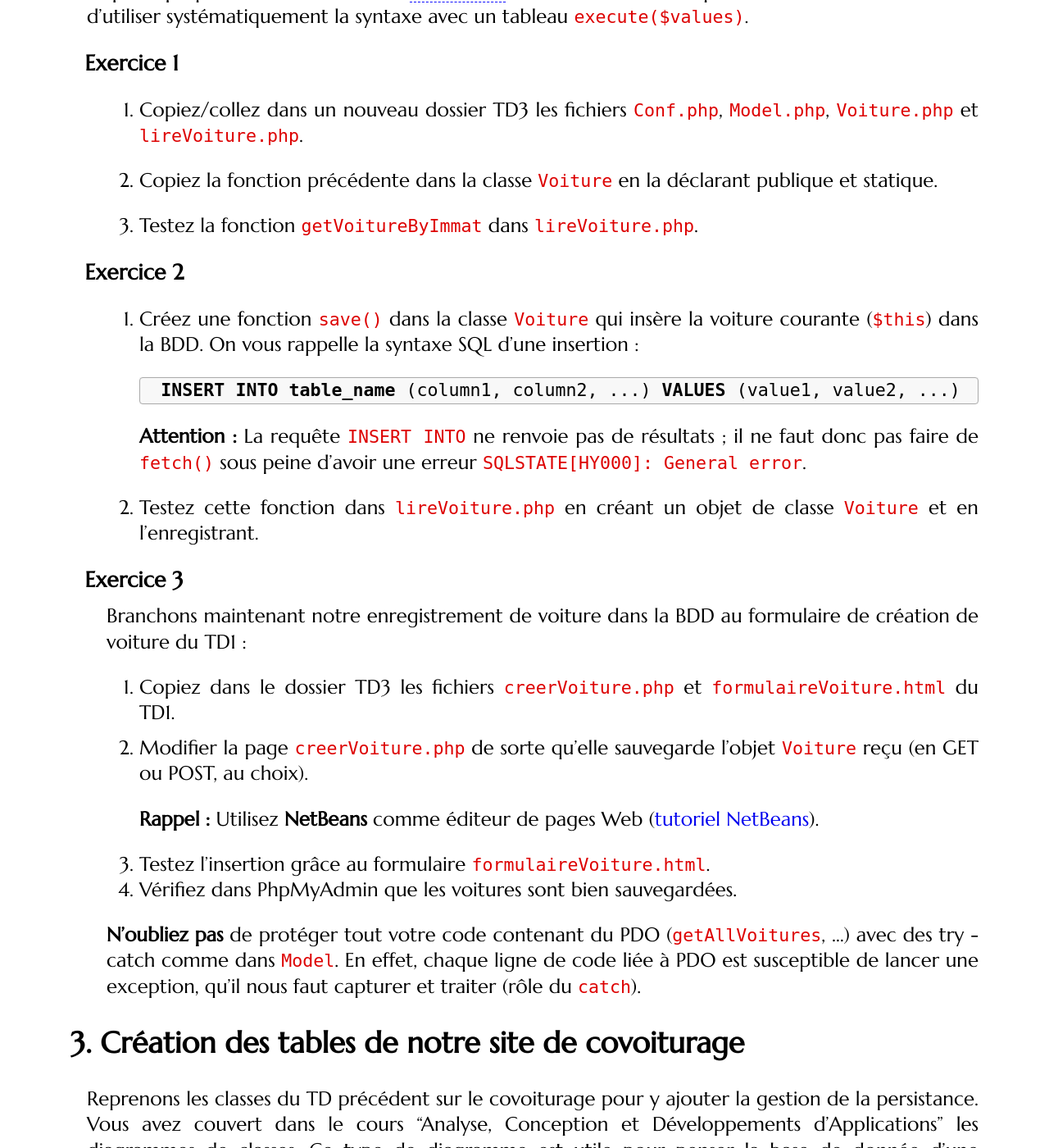
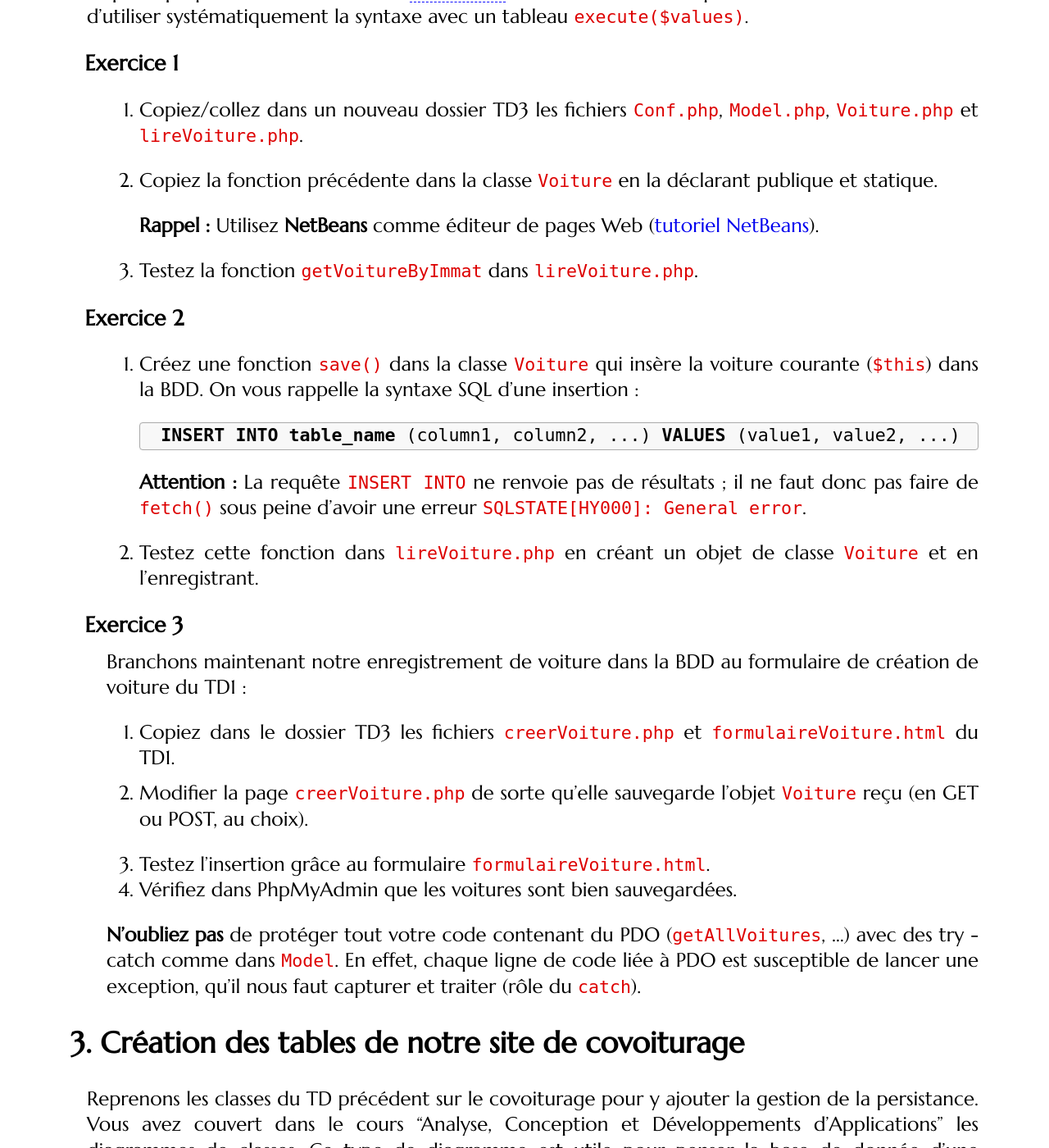
Before and after one commit to romainlebreton/R3.01-DeveloppementWeb, a Jekyll site: the page built from tutorials/tutorial3.md, in a window 1280 px wide and 1400 px high, scrolled down 2952 px. Shown: the whole window at 82% size. Built offline with Jekyll 4.4.1, drawn with Linux system fonts in a browser that asks for light colours; some web fonts are replaced; part of the change alters nothing that is shown.

```diff
--- a/tutorials/tutorial3.md
+++ b/tutorials/tutorial3.md
@@ -131,6 +131,9 @@ un tableau `execute($values)`.
 1. Copiez la fonction précédente dans la classe `Voiture` en la déclarant
    publique et statique.
 
+   **Rappel :** Utilisez **NetBeans** comme éditeur de pages Web
+     ([tutoriel NetBeans]({{site.baseurl}}/assets/tut2-complement.html#crer-un-projet-avec-netbeans)).
+
 1. Testez la fonction `getVoitureByImmat` dans `lireVoiture.php`.
 
 </div>
@@ -160,8 +163,6 @@ de création de voiture du TD1 :
    `formulaireVoiture.html` du TD1.
 3. Modifier la page `creerVoiture.php` de sorte qu'elle sauvegarde
    l'objet `Voiture` reçu (en GET ou POST, au choix).
-
-   **Rappel :** Utilisez **NetBeans** comme éditeur de pages Web ([tutoriel NetBeans]({{site.baseurl}}/assets/tut2-complement.html#crer-un-projet-avec-netbeans)).
 
 4. Testez l'insertion grâce au formulaire `formulaireVoiture.html`.
 5. Vérifiez dans PhpMyAdmin que les voitures sont bien sauvegardées.
```
